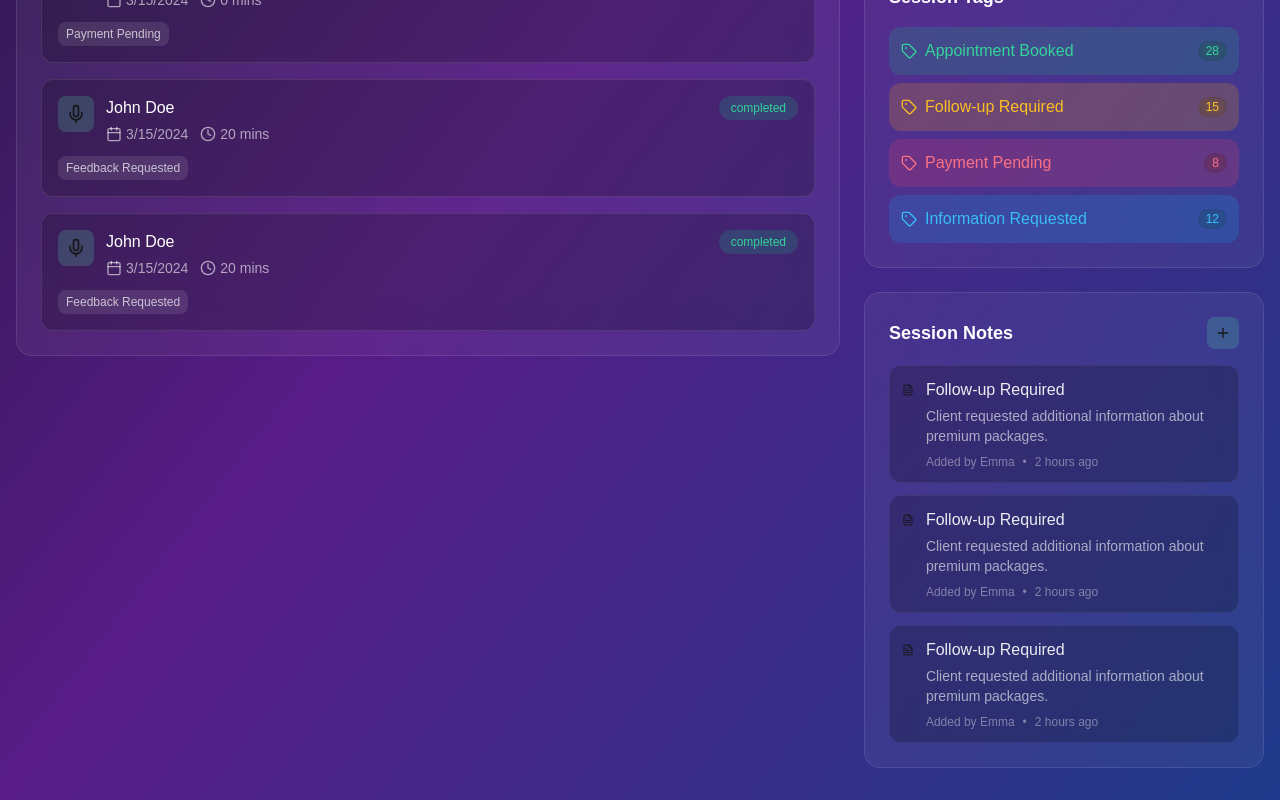
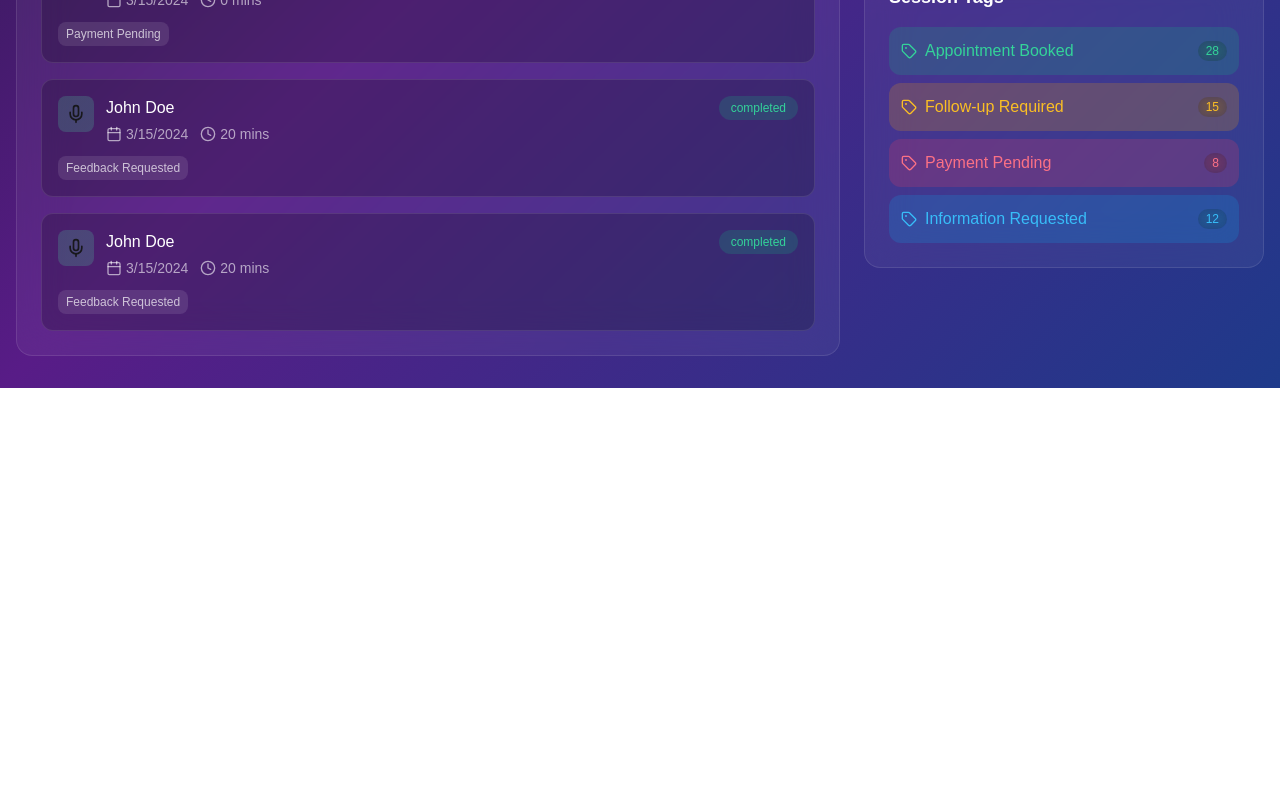
Before and after one commit to gouravsasson/multimodel-closerx, a React (Vite) app: page /analytics in a window 1280 px wide. Shown: the part 867-1667 px from the top of the page. After the commit the page ends 1255 px from the top, so only its background shows below. Built offline with nearby package versions, Linux system fonts and the light colour scheme.

Commit message:
chnage in build file

```diff
--- a/src/pages/Analytics.tsx
+++ b/src/pages/Analytics.tsx
@@ -1,7 +1,7 @@
 import React, { useEffect, useState } from "react";
 import { SessionMetrics } from "../components/Analytics/Metrics/SessionMetrics";
 import { SessionTimeline } from "@/components/Analytics/Timeline/SessionTimeLine";
-import { SessionNotes } from "../components/Analytics/Notes/SessionNotes";
+// import { SessionNotes } from "../components/Analytics/Notes/SessionNotes";
 import { SessionTags } from "../components/Analytics/Tags/SessionTags";
 // import { ParticleBackground } from "../components/Particles/ParticleBackground";
 import axios from "axios";
@@ -140,7 +140,7 @@ export const Analytics: React.FC = () => {
               <div className="space-y-6">
               <SessionAgents />
                 <SessionTags />
-                <SessionNotes />
+                {/* <SessionNotes /> */}
               </div>
             </div>
           </div>
--- a/vite.config.ts
+++ b/vite.config.ts
@@ -1,10 +1,12 @@
-import { defineConfig } from 'vite';
-import path from 'path';
+import path from "path";
+import { defineConfig } from "vite";
+import react from "@vitejs/plugin-react-swc";
 
 export default defineConfig({
+  plugins: [react()],
   resolve: {
     alias: {
-      '@': path.resolve(__dirname, './src'),
-    },
-  },
+      "@": path.resolve(__dirname, "./src"),
+    },
+  },
 });
```
